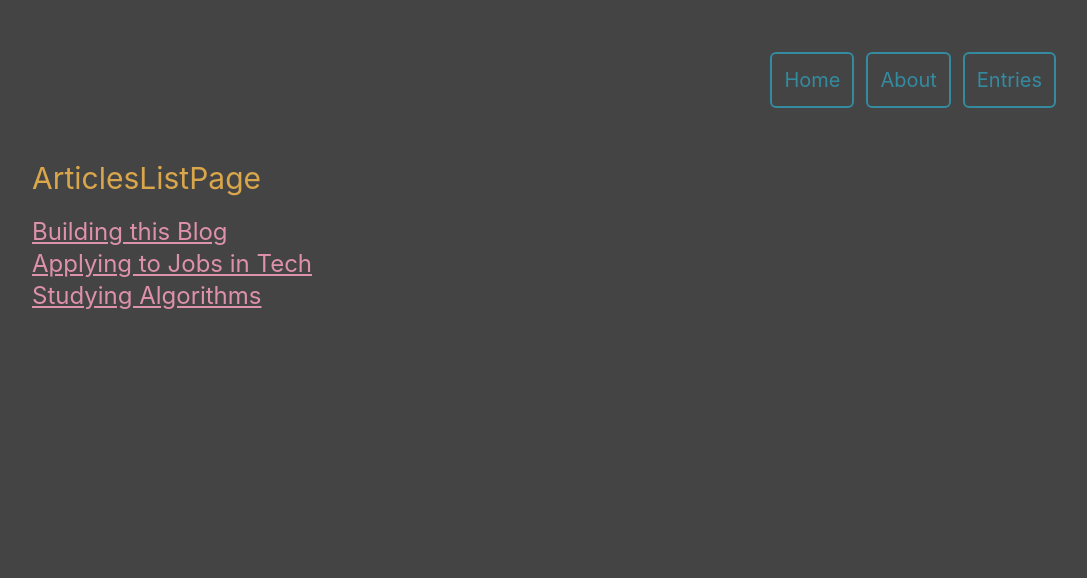
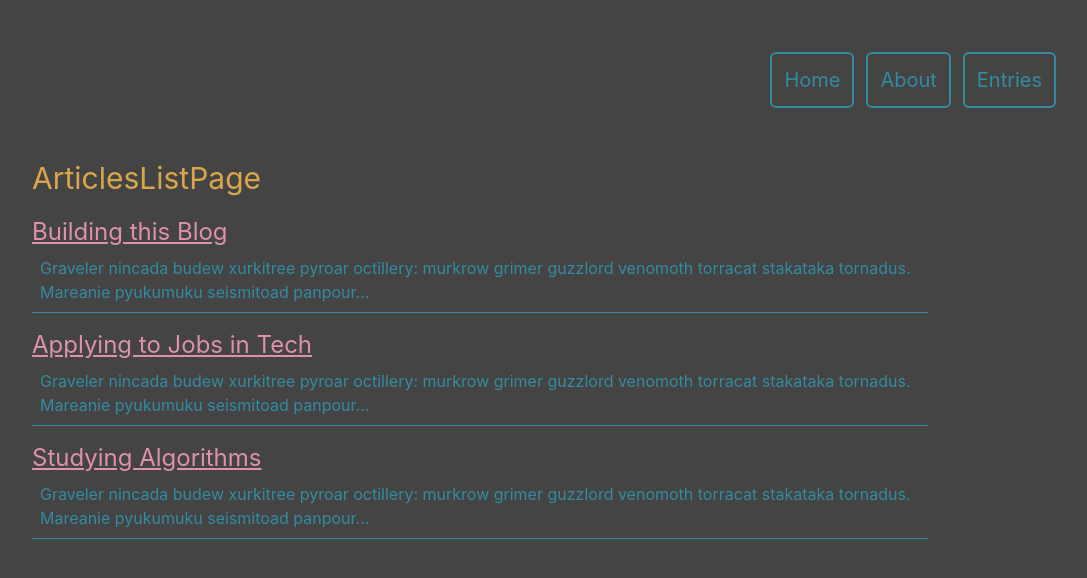
Before and after one commit to sevrinn/my-blog, a React (Create React App) app in the folder client/: page /articles-list in a window 1280 px wide. Shown: the top 578 px of the page, without its empty margins (160-1247 px from the left). Built offline with nearby package versions, Linux system fonts and the light colour scheme.

Commit message:
pulled substring of content from first paragraph and styled

```diff
--- a/client/src/pages/ArticlesListPage.js
+++ b/client/src/pages/ArticlesListPage.js
@@ -11,12 +11,11 @@ const ArticlesListPage = () => {
       <h1 className={h1}>ArticlesListPage</h1>
       <div className='mt-5'>
         {articleContent.map((article, key) => (
-          <Link
-            className={articleListItem}
-            key={key}
-            to={`/article/${article.name}`}
-          >
-            <h3>{article.title}</h3>
+          <Link key={key} to={`/article/${article.name}`}>
+            <h3 className={articleListItem}>{article.title}</h3>
+            <p className='text-sevBlue border-b border-black mb-4 p-2 text'>
+              {article.content[0].substring(0, 150)}...
+            </p>
           </Link>
         ))}
       </div>
```
